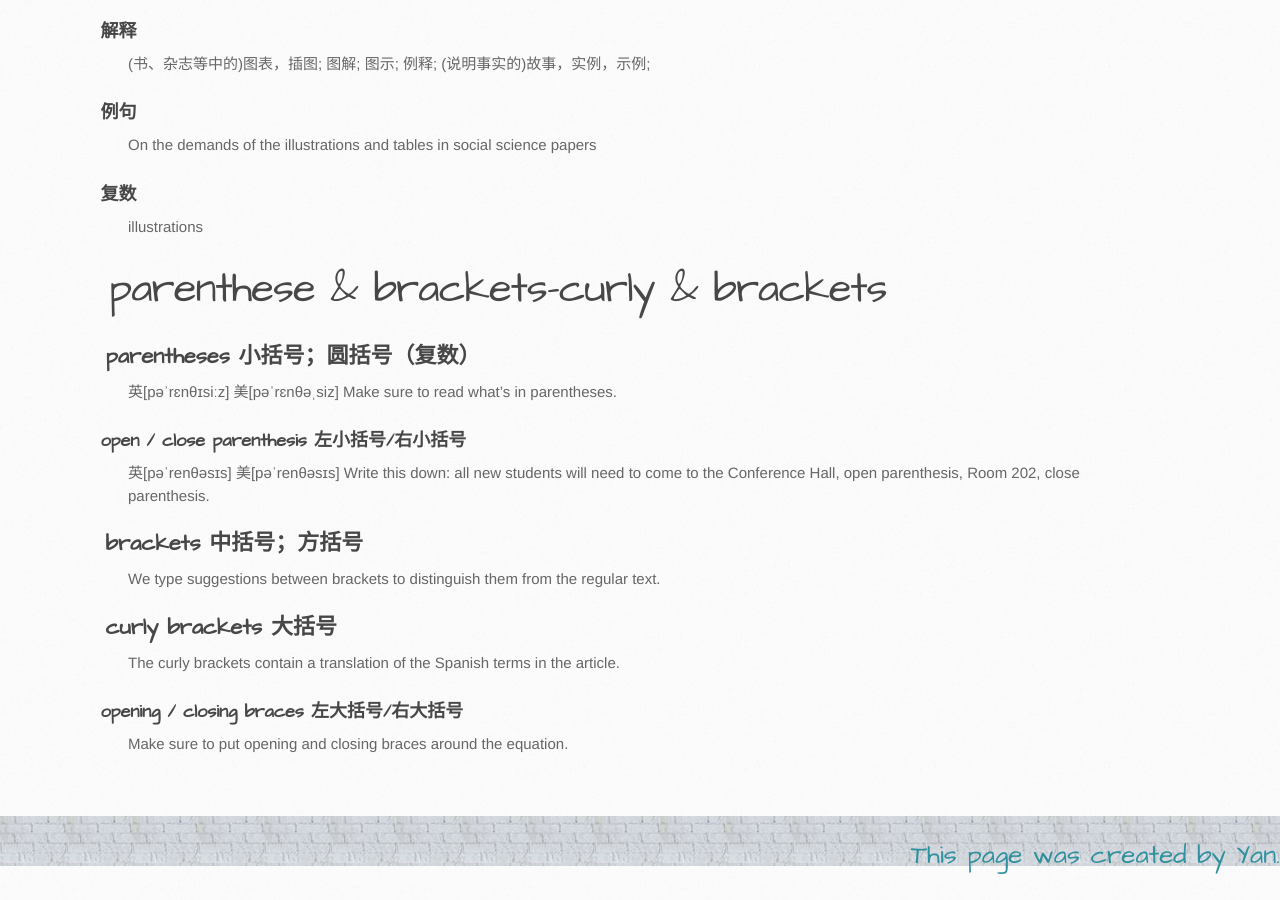
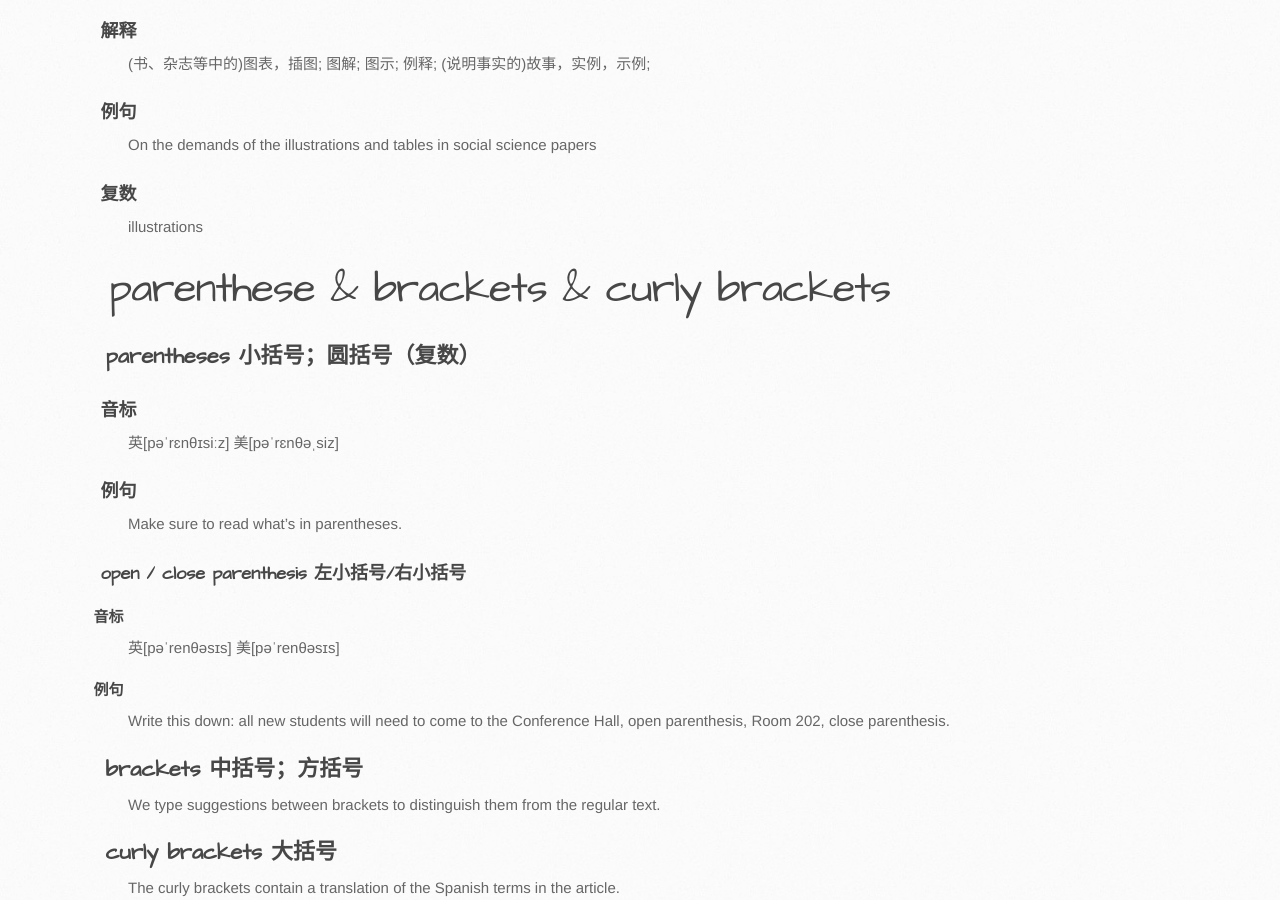
Before and after one commit to itcraftme/itcraftme, a Jekyll site: the page built from docs/me/vocabulary.md, in a window 1280 px wide and 900 px high, scrolled down 1310 px. Built offline with Jekyll 4.4.1, drawn with Linux system fonts in a browser that asks for light colours; our own code applies the rules of GitHub Pages for plain Markdown files; before the commit the page ends 2185 px from its top, so only the background shows below that.

Commit message:
Update vocabulary.md

```diff
--- a/docs/me/vocabulary.md
+++ b/docs/me/vocabulary.md
@@ -32,14 +32,18 @@ integrities
 On the demands of the illustrations and tables in social science papers
 ### 复数
 illustrations
-# parenthese & brackets-curly & brackets
+# parenthese & brackets & curly brackets
 ## parentheses 小括号；圆括号（复数）
+### 音标
 英[pəˈrɛnθɪsiːz]
 美[pəˈrɛnθəˌsiz]
+### 例句
 Make sure to read what's in parentheses.
 ### open / close parenthesis 左小括号/右小括号
+#### 音标
 英[pəˈrenθəsɪs]
 美[pəˈrenθəsɪs]
+#### 例句
 Write this down: all new students will need to come to the Conference Hall, open parenthesis, Room 202, close parenthesis.
 ## brackets 中括号；方括号
 We type suggestions between brackets to distinguish them from the regular text.
```
